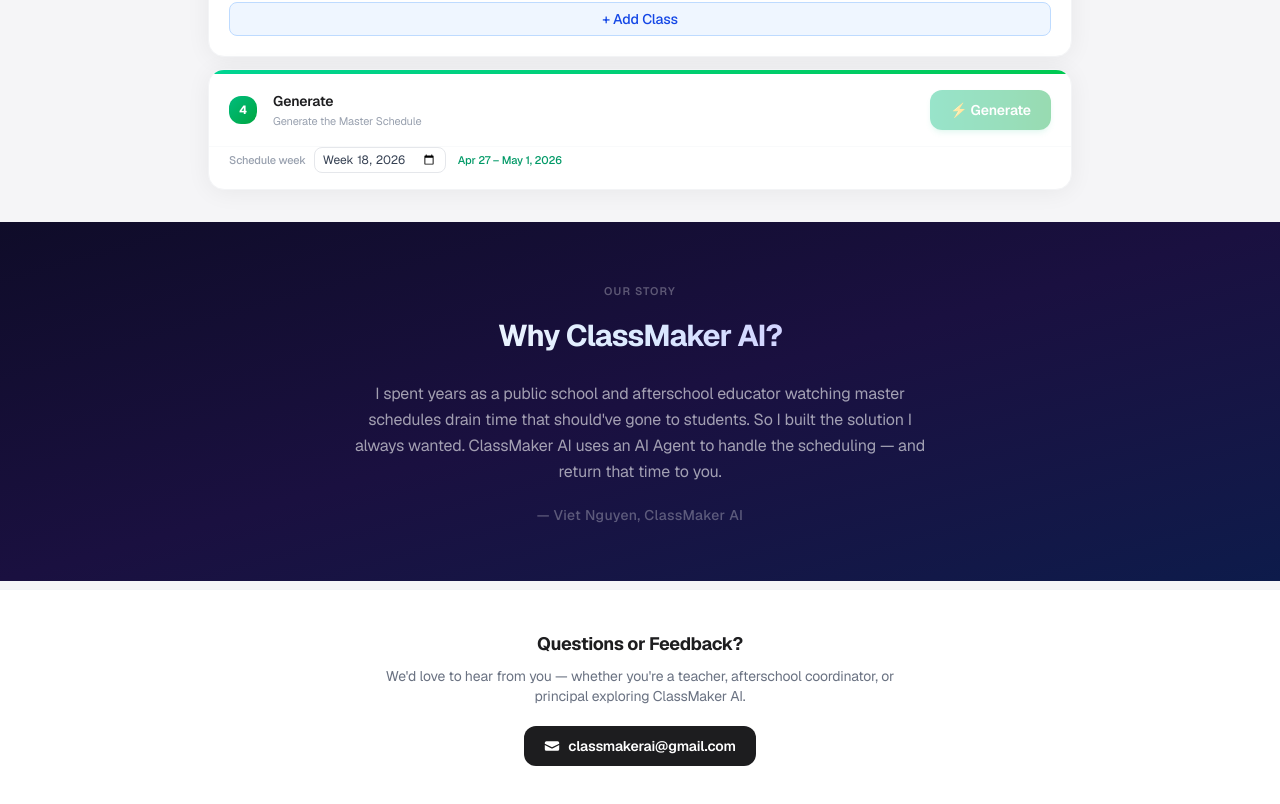
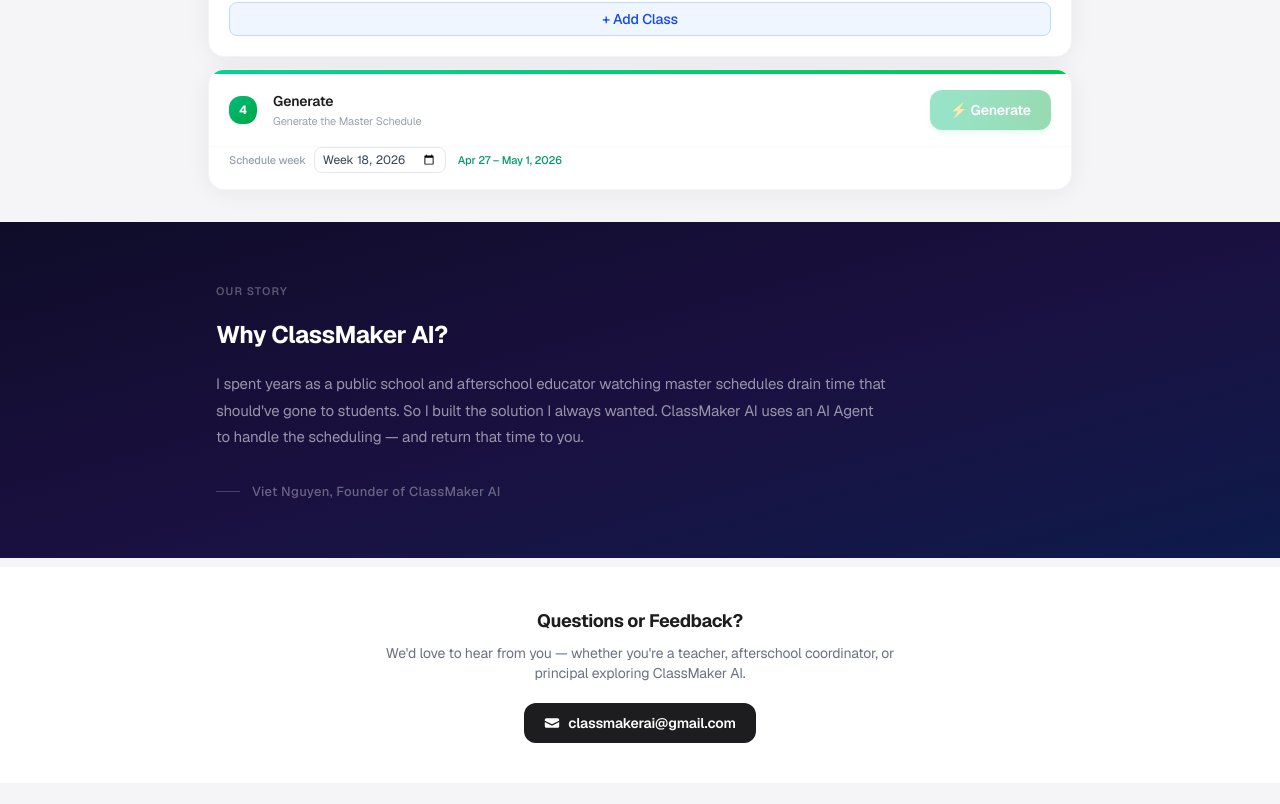
Before and after one commit to viet-in-tech/afterblockbot, a Next.js app: page / in a window 1280 px wide. Shown: the part 1512-2316 px from the top of the page. After the commit the page ends 2295 px from the top, so only its background shows below. Built offline with nearby package versions, Linux system fonts and the light colour scheme.

Commit message:
Redesign Origin Story section: left-aligned layout, updated attribution
Left-align text for cleaner reading, adjust font sizes, add Founder title to Viet Nguyen attribution

Co-Authored-By: Claude Sonnet 4.6 <noreply@anthropic.com>

```diff
--- a/app/page.tsx
+++ b/app/page.tsx
@@ -1009,15 +1009,20 @@ export default function Home() {
 
       {/* Origin Story */}
       <div className="bg-gradient-to-br from-[#0f0c29] via-[#1a1040] to-[#0d1b4b] mt-2">
-        <div className="max-w-4xl mx-auto px-6 py-14 text-center">
-          <span className="inline-block text-[11px] font-semibold text-white/30 uppercase tracking-widest mb-4">Our Story</span>
-          <h2 className="text-2xl md:text-3xl font-bold tracking-[-0.03em] bg-gradient-to-r from-white via-blue-100 to-violet-300 bg-clip-text text-transparent mb-6 leading-snug max-w-2xl mx-auto">
-            Why ClassMaker AI?
-          </h2>
-          <p className="text-white/60 text-base max-w-xl mx-auto leading-relaxed">
-            I spent years as a public school and afterschool educator watching master schedules drain time that should&apos;ve gone to students. So I built the solution I always wanted. ClassMaker AI uses an AI Agent to handle the scheduling — and return that time to you.
-          </p>
-          <p className="text-white/30 text-sm mt-5 font-medium tracking-wide">— Viet Nguyen, ClassMaker AI</p>
+        <div className="max-w-4xl mx-auto px-6 py-14">
+          <div className="max-w-2xl">
+            <span className="inline-block text-[11px] font-semibold text-white/30 uppercase tracking-widest mb-5">Our Story</span>
+            <h2 className="text-2xl font-bold tracking-[-0.02em] text-white mb-5">
+              Why ClassMaker AI?
+            </h2>
+            <p className="text-white/55 text-[15px] leading-[1.75] mb-8">
+              I spent years as a public school and afterschool educator watching master schedules drain time that should&apos;ve gone to students. So I built the solution I always wanted. ClassMaker AI uses an AI Agent to handle the scheduling — and return that time to you.
+            </p>
+            <div className="flex items-center gap-3">
+              <div className="w-6 h-px bg-white/20" />
+              <p className="text-white/35 text-[13px] font-medium tracking-wide">Viet Nguyen, Founder of ClassMaker AI</p>
+            </div>
+          </div>
         </div>
       </div>
 
```
